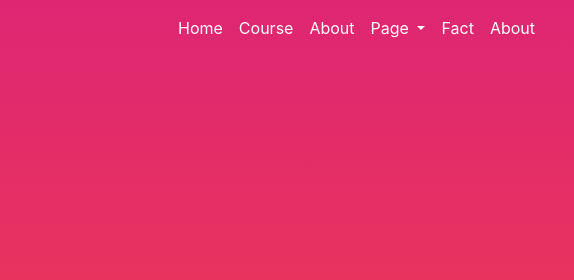
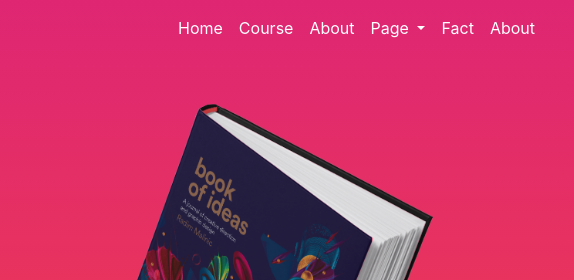
Before and after one commit to LoiHoang352/bootstrap1, a plain HTML site: page index.html in a window 1280 px wide. Shown: the top 280 px of the page, 706-1280 px from the left. Drawn offline with nearby package versions, Linux system fonts and the light colour scheme; the site is published under a folder, as on GitHub Pages, so addresses that start at the root find nothing.

Commit message:
Update index.html

```diff
--- a/index.html
+++ b/index.html
@@ -69,7 +69,7 @@
             <button class="btn btn-light">By now for 5.99$</button>
           </div>
           <div class="col-md-5 col-sm-12">
-            <img src="/assets/assets/header-img.png" class="img-fluid" alt="" >
+            <img src="./assets/assets/header-img.png" class="img-fluid" alt="" >
           </div>
         </div>
       </div>
```
